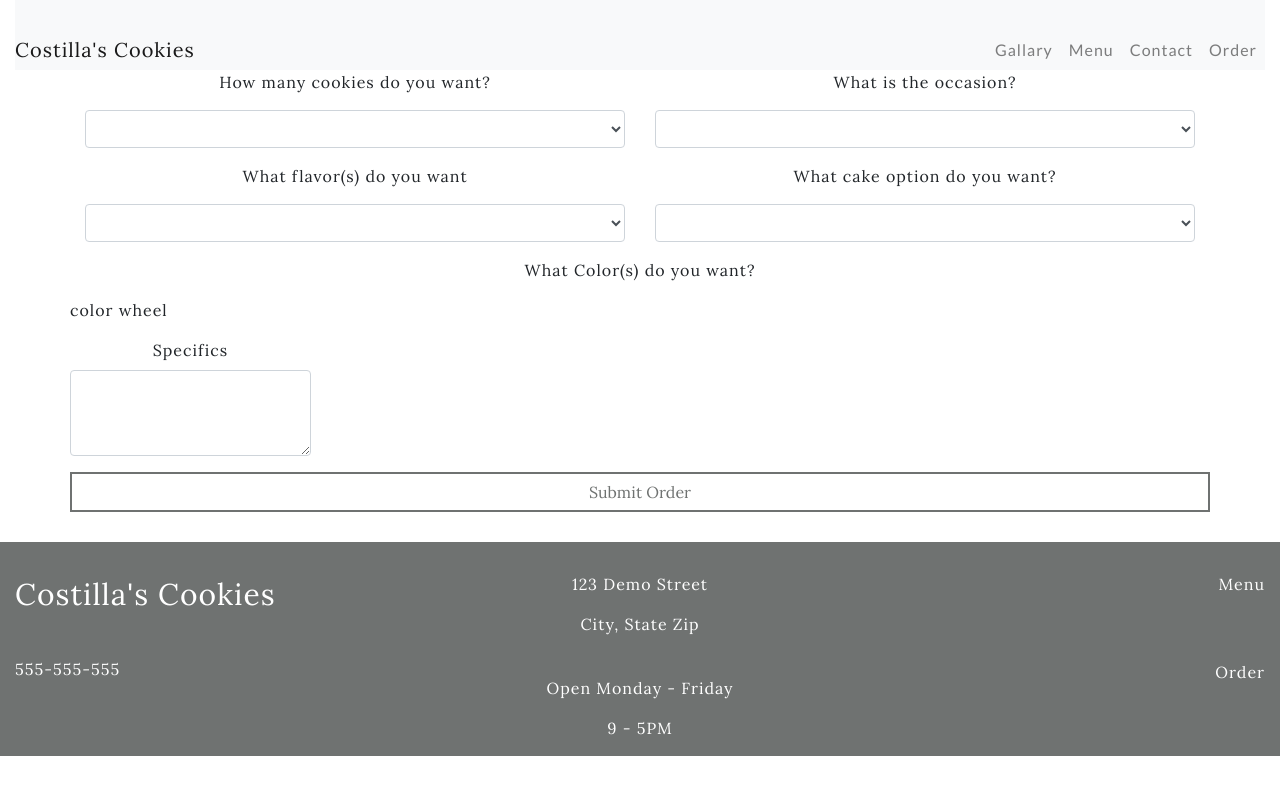
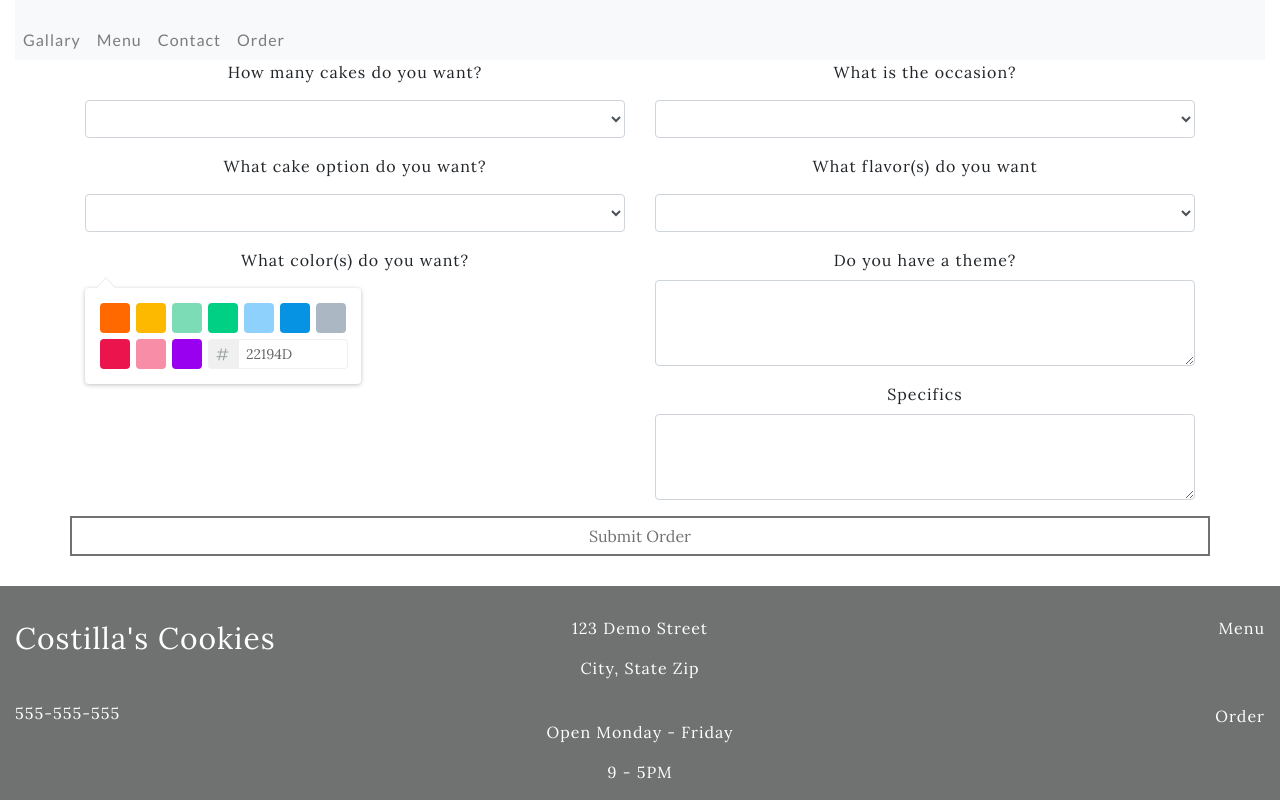
Before and after one commit to aroarick/costillascookies, a React (Create React App) app in the folder my-app/: page /cakeOrder in a window 1280 px wide. Built offline with nearby package versions, Linux system fonts and the light colour scheme.

Commit message:
added review json

```diff
--- a/my-app/src/App.scss
+++ b/my-app/src/App.scss
@@ -9,7 +9,7 @@ body {
 
 // Nav
 .navbar {
-  padding: 30px 0px 0px 0px;
+  padding: 20px 0px 0px 0px;
 }
 
 .links {
@@ -22,12 +22,12 @@ body {
 }
 
 .home-main-image {
-  margin: 40px 0px 100px 0px;
+  margin: 20px 0px 100px 0px;
 }
 
 .intro-paragraph {
   text-align: center;
-  font-size: 2em;
+  font-size: 1em;
   margin-bottom: 100px;
 }
 
@@ -86,7 +86,8 @@ body {
   color: white;
 }
 
-// Cookie Order
+// Order
+
 .order-questions {
   text-align: center;
   width: 100%;
--- a/my-app/src/components/cakeOrder/cakeOrder.js
+++ b/my-app/src/components/cakeOrder/cakeOrder.js
@@ -4,14 +4,15 @@ import Row from "react-bootstrap/Row";
 import Col from "react-bootstrap/Col";
 import Form from "react-bootstrap/Form";
 import Button from "react-bootstrap/Button";
+import { TwitterPicker } from 'react-color';
 
 function cakeOrder() {
   return (
     <>
-    <Container>
+    <Container className="order-container">
     <Row>
         <Col>
-            <p className="order-questions">How many cookies do you want?</p>
+            <p className="order-questions">How many cakes do you want?</p>
             <Form.Group>
                 <Form.Control as="select">
                     <option className="order-cookies"></option>
@@ -50,6 +51,19 @@ function cakeOrder() {
         </Row>
         <Row>
         <Col>
+        <p className="order-questions">What cake option do you want?</p>
+            <Form.Group>
+                <Form.Control as="select">
+                    <option className="order-cookies"></option>
+                    <option className="order-cookies">Buttercream frosting around the outside with an optional message</option>
+                    <option className="order-cookies">Buttercream frosting around the outside and a sugar cookie in the middle with an optional message</option>
+                    <option className="order-cookies">Buttercream frosting around the outside with one sugar cookie in the middle with an optional message, and 6 sugar cookies around the perimeter of the cake</option>
+
+                </Form.Control>
+            </Form.Group>
+
+        </Col>
+            <Col>
             <p className="order-questions">What flavor(s) do you want</p>
             <Form.Group>
                 <Form.Control as="select">
@@ -65,30 +79,26 @@ function cakeOrder() {
                 </Form.Control>
             </Form.Group>
             </Col>
-        <Col>
-            <p className="order-questions">What cake option do you want?</p>
-            <Form.Group>
-                <Form.Control as="select">
-                    <option className="order-cookies"></option>
-                    <option className="order-cookies">Buttercream frosting around the outside with an optional message</option>
-                    <option className="order-cookies">Buttercream frosting around the outside and a sugar cookie in the middle with an optional message</option>
-                    <option className="order-cookies">Buttercream frosting around the outside with one sugar cookie in the middle with an optional message, and 6 sugar cookies around the perimeter of the cake</option>
-
-                </Form.Control>
-            </Form.Group>
-            </Col>
-        </Row>
-        <p className="order-questions">What Color(s) do you want?</p>
-        <Row>
-            <p>color wheel</p>
         </Row>
         <Row>
+            <Col>
+                <p className="order-questions">What color(s) do you want?</p>
+                <TwitterPicker />
+            </Col>
+            <Col>
+                <Form>
+                    <Form.Group controlId="exampleForm.ControlTextarea1">
+                        <Form.Label className="order-questions">Do you have a theme?</Form.Label>
+                        <Form.Control as="textarea" rows={3} />
+                    </Form.Group>
+                </Form>
                 <Form>
                     <Form.Group controlId="exampleForm.ControlTextarea1">
                         <Form.Label className="order-questions">Specifics</Form.Label>
                         <Form.Control as="textarea" rows={3} />
                     </Form.Group>
                 </Form>
+            </Col>
         </Row>
         <Row>
             <Button className="order-submit">Submit Order</Button>
--- a/my-app/src/components/cookieOrder/cookieOrder.js
+++ b/my-app/src/components/cookieOrder/cookieOrder.js
@@ -4,6 +4,7 @@ import Row from "react-bootstrap/Row";
 import Col from "react-bootstrap/Col";
 import Form from "react-bootstrap/Form";
 import Button from "react-bootstrap/Button";
+import { BlockPicker } from 'react-color';
 
 function cookieOrder() {
   return (
@@ -80,12 +81,24 @@ function cookieOrder() {
             </Col>
         </Row>
         <Row>
+            <Col>
+                <p className="order-questions">What color(s) do you want?</p>
+                <BlockPicker />
+            </Col>
+            <Col>
+                <Form>
+                    <Form.Group controlId="exampleForm.ControlTextarea1">
+                        <Form.Label className="order-questions">Do you have a theme?</Form.Label>
+                        <Form.Control as="textarea" rows={3} />
+                    </Form.Group>
+                </Form>
                 <Form>
                     <Form.Group controlId="exampleForm.ControlTextarea1">
                         <Form.Label className="order-questions">Specifics</Form.Label>
                         <Form.Control as="textarea" rows={3} />
                     </Form.Group>
                 </Form>
+            </Col>
         </Row>
         <Row>
             <Button className="order-submit">Submit Order</Button>
--- a/my-app/src/components/navigation/navigation.js
+++ b/my-app/src/components/navigation/navigation.js
@@ -8,15 +8,13 @@ function Navigation() {
   return (
     <>
     <Navbar fluid className="navbar" bg="light" expand="lg">
-      <Navbar.Brand href="/">Costilla's Cookies</Navbar.Brand>
       <Navbar.Toggle aria-controls="basic-navbar-nav" />
       <Navbar.Collapse id="basic-navbar-nav">
-        <Nav className="ml-auto links">
+        <Nav className="mr-auto links">
           <Nav.Link href="/gallary">Gallary</Nav.Link>
           <Nav.Link href="/menu">Menu</Nav.Link>
           <Nav.Link href="/contact">Contact</Nav.Link>
           <Nav.Link href="/order">Order</Nav.Link>
-          {/* <Button  href="/order" className="nav-order button">Order</Button> */}
         </Nav>
       </Navbar.Collapse>
     </Navbar>
--- /dev/null
+++ b/my-app/src/components/reviews/reviews.js
@@ -0,0 +1,36 @@
+import React from "react";
+import Col from "react-bootstrap/Col";
+import Row from "react-bootstrap/Row";
+import CardColumns from "react-bootstrap/CardColumns";
+import Card from "react-bootstrap/Card";
+import Image from "react-bootstrap/Image";
+import review from "../../reviews.json";
+
+class Reviews extends React.Component {
+  constructor(props) {
+    super(props);
+    this.state = {
+      reviewArray: [],
+    };
+  }
+  componentDidMount() {
+
+    let reviewCard = review.review.map((item, index) => {
+      return (
+        <p src={item.review}></p>
+      );
+    });
+
+    this.setState({ reviewArray: reviewCard });
+  }
+
+
+
+  render() {
+    return (
+      <p>{this.state.reviewArray}</p>
+    );
+  }
+}
+
+export default Reviews;
--- /dev/null
+++ b/my-app/src/reviews.json
@@ -0,0 +1,24 @@
+{
+    "review": [
+      {
+        "review": "The cookie cake was delicious and you knocked the among us cookies out of the park! Thanks again for doing such an awesome job! 🙌🏻",
+        "date": "November 22, 2020"
+      },
+      {
+        "review": "It was absolutely fantastic!!! You are so super talented",
+        "date": "October 23, 2020"
+      },
+      {
+        "review": "Everyone loved them! We had soooo many sweet compliments. Thank you so much for making the best 💙🧜🏼‍♀️🎣",
+        "date": "October 10, 2020"
+      },
+      {
+        "review": "You are so very talented! All your cookie designs are amazing!",
+        "date": "September 25, 2020"
+      },
+      {
+        "review": "You are so very talented! All your cookie designs are amazing!",
+        "date": "September 25, 2020"
+      }
+    ]
+  }
```
Also changed, not shown: my-app/src/components/home/home.js (+9 -20 lines), my-app/src/cookies.json (deleted, +0 -46 lines). Lines whose indentation alone changed are shown as unchanged.
